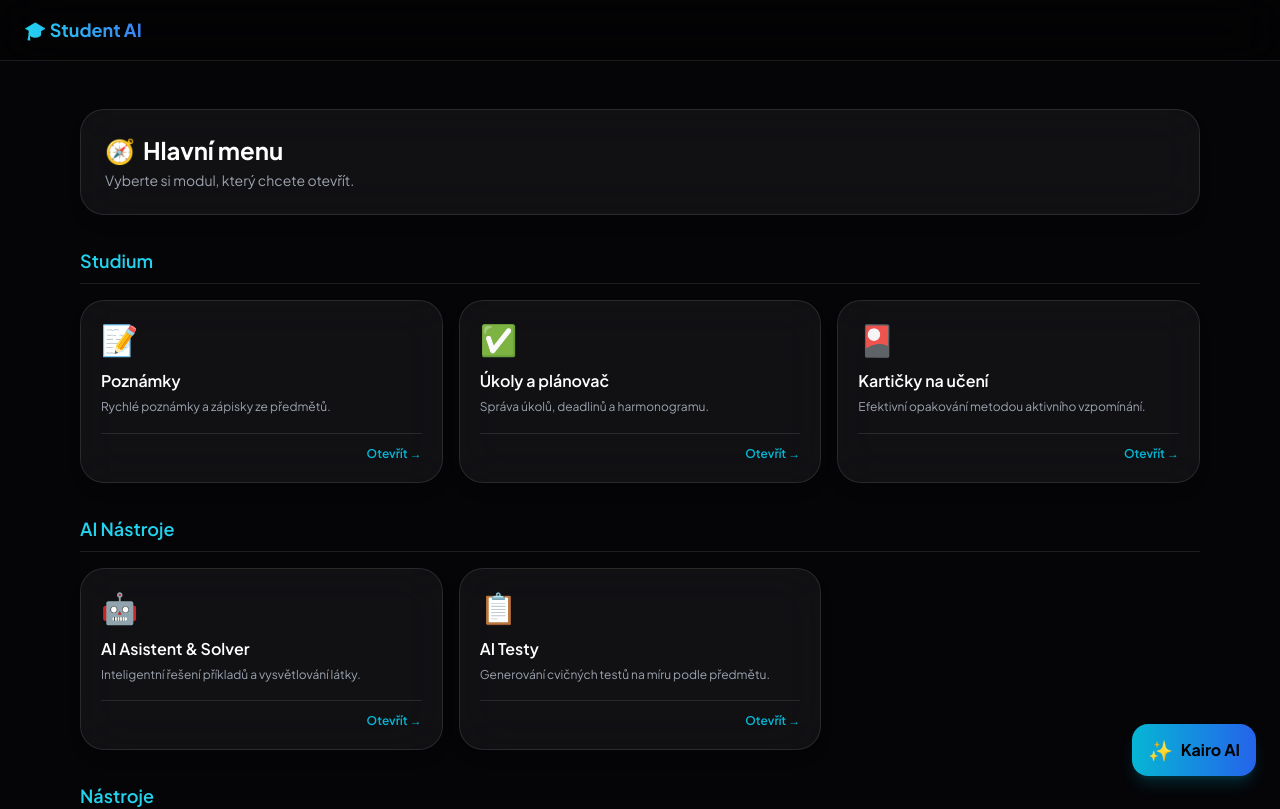
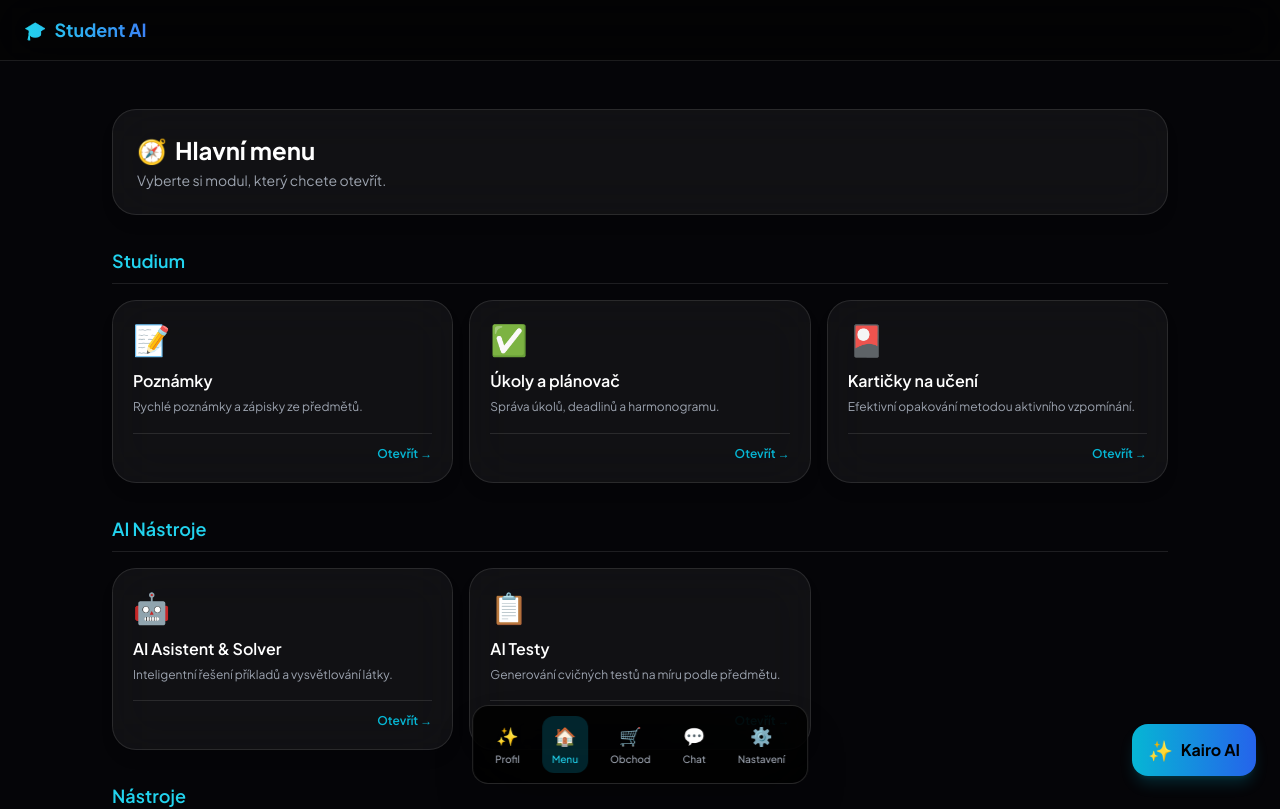
Before and after one commit to InfinityLook/Student-Ai, a Next.js app: page / in a window 1280 px wide. Shown: the top 809 px of the page. Built offline with nearby package versions, Linux system fonts and the light colour scheme.

Commit message:
Enhance DashboardShell with bottom nav and onOpenKairo
Added an optional onOpenKairo prop to DashboardShell and updated the layout to include a fixed bottom navigation bar.

```diff
--- a/components/DashboardShell.tsx
+++ b/components/DashboardShell.tsx
@@ -4,30 +4,33 @@ import React from "react";
 interface DashboardShellProps {
   activeModule: string;
   setActiveModule: (id: string) => void;
+  onOpenKairo?: () => void;
   children: React.ReactNode;
 }
 
 export default function DashboardShell({
   activeModule,
   setActiveModule,
+  onOpenKairo,
   children,
 }: DashboardShellProps) {
   return (
-    <div className="min-h-screen bg-[#050508] text-white flex flex-col">
-      {/* Navigační lišta */}
+    <div className="min-h-screen bg-[#050508] text-white flex flex-col pb-28">
+      {/* Horní navigační lišta */}
       <header className="border-b border-white/10 bg-black/40 backdrop-blur-xl px-6 py-4 flex items-center justify-between sticky top-0 z-40">
         <div className="flex items-center gap-3">
           <button
             onClick={() => setActiveModule("menu")}
-            className="text-lg font-bold bg-gradient-to-r from-cyan-400 to-blue-500 bg-clip-text text-transparent hover:opacity-80 transition cursor-pointer"
+            className="text-lg font-bold bg-gradient-to-r from-cyan-400 to-blue-500 bg-clip-text text-transparent hover:opacity-80 transition cursor-pointer flex items-center gap-2"
           >
-            🎓 Student AI
+            <span>🎓</span> Student AI
           </button>
         </div>
+
         {activeModule !== "menu" && (
           <button
             onClick={() => setActiveModule("menu")}
-            className="px-4 py-2 bg-white/5 hover:bg-white/10 border border-white/10 rounded-xl text-xs font-semibold transition flex items-center gap-1.5 cursor-pointer"
+            className="px-4 py-2 bg-white/5 hover:bg-white/10 border border-white/10 rounded-xl text-xs font-semibold transition flex items-center gap-1.5 cursor-pointer text-gray-300"
           >
             <span>←</span> Zpět do menu
           </button>
@@ -35,9 +38,74 @@ export default function DashboardShell({
       </header>
 
       {/* Hlavní obsah */}
-      <main className="flex-1 p-4 md:p-8">
+      <main className="flex-1 p-4 md:p-8 max-w-6xl mx-auto w-full">
         {children}
       </main>
+
+      {/* Spodní plovoucí navigační panel */}
+      <nav className="fixed bottom-4 left-1/2 -translate-x-1/2 z-40 bg-black/85 backdrop-blur-2xl border border-white/15 px-3 py-2.5 rounded-2xl shadow-2xl flex items-center gap-1.5 md:gap-3">
+        {/* 1. Profil (Hlavní stránka s Kairo) */}
+        <button
+          onClick={() => {
+            setActiveModule("profile");
+            if (onOpenKairo) onOpenKairo();
+          }}
+          className={`flex flex-col items-center gap-0.5 px-2.5 py-1.5 rounded-xl transition cursor-pointer ${
+            activeModule === "profile"
+              ? "bg-cyan-500/20 text-cyan-400"
+              : "text-gray-400 hover:text-white hover:bg-white/5"
+          }`}
+        >
+          <span className="text-lg">✨</span>
+          <span className="text-[10px] font-medium">Profil</span>
+        </button>
+
+        {/* 2. Menu */}
+        <button
+          onClick={() => setActiveModule("menu")}
+          className={`flex flex-col items-center gap-0.5 px-2.5 py-1.5 rounded-xl transition cursor-pointer ${
+            activeModule === "menu"
+              ? "bg-cyan-500/20 text-cyan-400"
+              : "text-gray-400 hover:text-white hover:bg-white/5"
+          }`}
+        >
+          <span className="text-lg">🏠</span>
+          <span className="text-[10px] font-medium">Menu</span>
+        </button>
+
+        {/* 3. Obchod */}
+        <button
+          onClick={() => setActiveModule("shop")}
+          className={`flex flex-col items-center gap-0.5 px-2.5 py-1.5 rounded-xl transition cursor-pointer ${
+            activeModule === "shop"
+              ? "bg-cyan-500/20 text-cyan-400"
+              : "text-gray-400 hover:text-white hover:bg-white/5"
+          }`}
+        >
+          <span className="text-lg">🛒</span>
+          <span className="text-[10px] font-medium">Obchod</span>
+        </button>
+
+        {/* 4. Chat */}
+        <button
+          onClick={() => {
+            if (onOpenKairo) onOpenKairo();
+          }}
+          className="flex flex-col items-center gap-0.5 px-2.5 py-1.5 rounded-xl transition cursor-pointer text-gray-400 hover:text-cyan-400 hover:bg-white/5"
+        >
+          <span className="text-lg">💬</span>
+          <span className="text-[10px] font-medium">Chat</span>
+        </button>
+
+        {/* 5. Nastavení */}
+        <button
+          onClick={() => setActiveModule("profile")}
+          className="flex flex-col items-center gap-0.5 px-2.5 py-1.5 rounded-xl transition cursor-pointer text-gray-400 hover:text-white hover:bg-white/5"
+        >
+          <span className="text-lg">⚙️</span>
+          <span className="text-[10px] font-medium">Nastavení</span>
+        </button>
+      </nav>
     </div>
   );
 }
```
